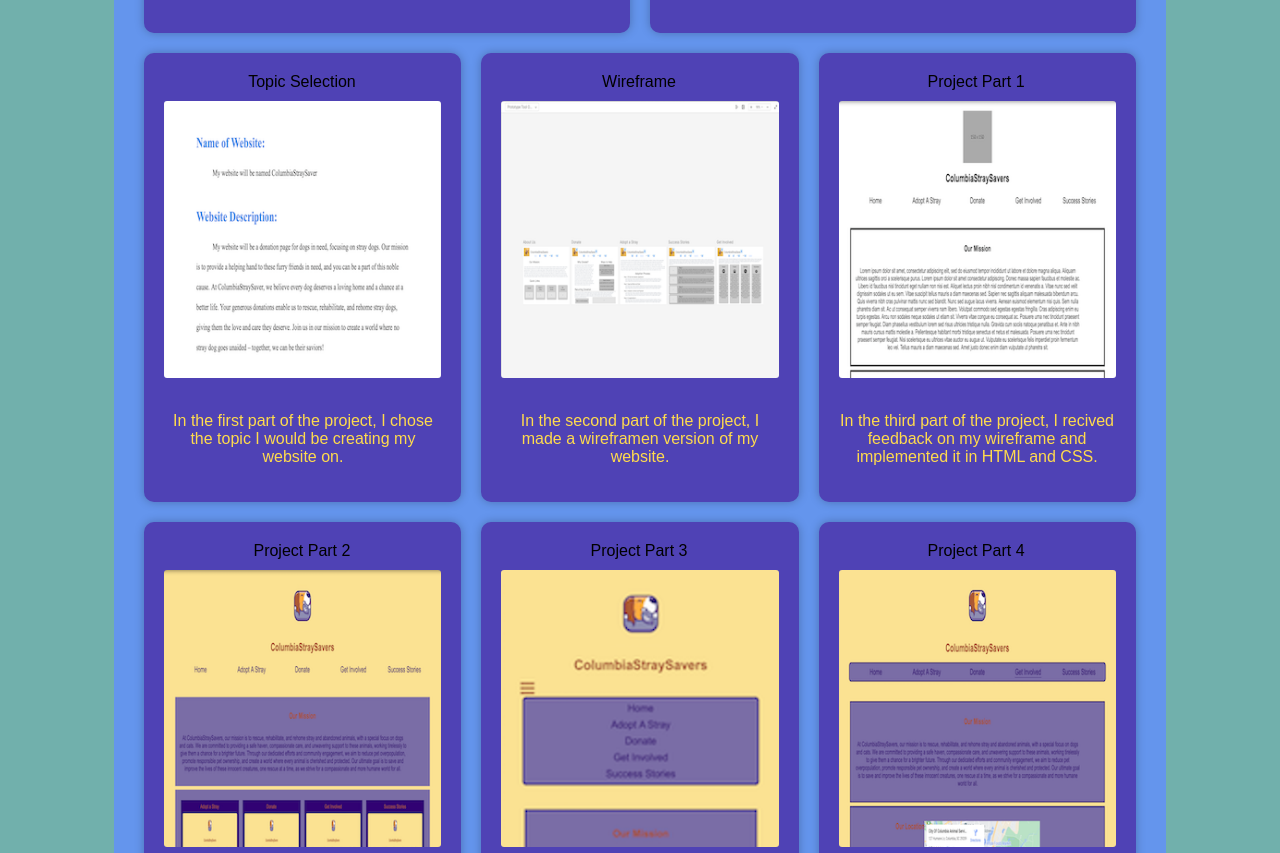
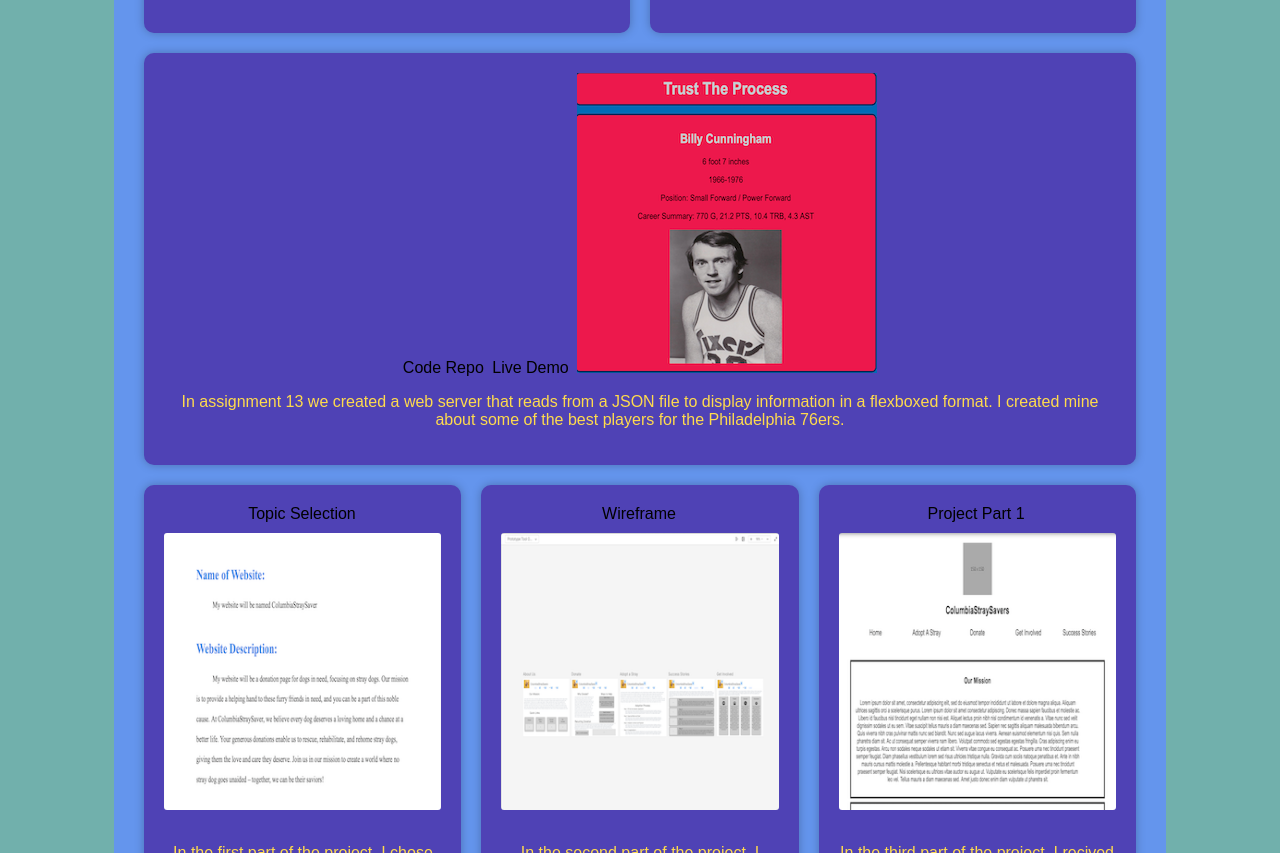
Before and after one commit to itzrick620/itzrick620.github.io, a plain HTML site: page index.html in a window 1280 px wide. Shown: the part 2137-2990 px from the top of the page. Drawn offline with Linux system fonts and the light colour scheme.

Commit message:
added assignment 13 to main page

```diff
--- a/index.html
+++ b/index.html
@@ -69,6 +69,12 @@
                         <a href="https://hello-world-fz3p.onrender.com"><img src="./images/assignment12.png" class="assigments-img"></a>
                         <p>In assignment 12 we created a web server to display a simple message from a github repository.</p>
                     </div>
+                    <div class="assignments-box">
+                        <a href="https://github.com/itzrick620/assignment13-242">Code Repo</a> <!--13th Assignment-->
+                        <a href="https://assignment13-242-5uzm.onrender.com">Live Demo</a>
+                        <a href="https://assignment13-242-5uzm.onrender.com"><img src="./images/assignment13.png" class="assigments-img"></a>
+                        <p>In assignment 13 we created a web server that reads from a JSON file to display information in a flexboxed format. I created mine about some of the best players for the Philadelphia 76ers.</p>
+                    </div>
             </div>
             <div class="projects">
                 <div class="projects-box">
```
Also changed, not shown: images/assignment13.png (added).
